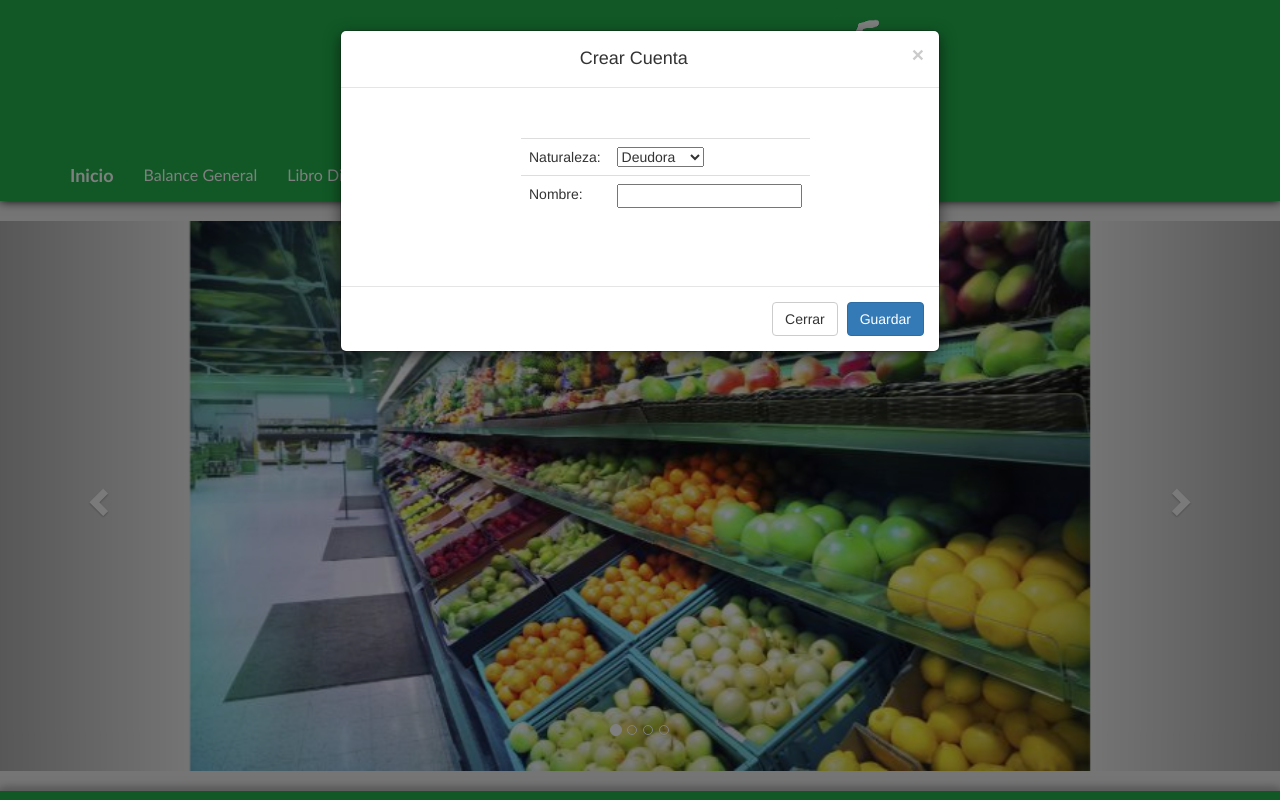
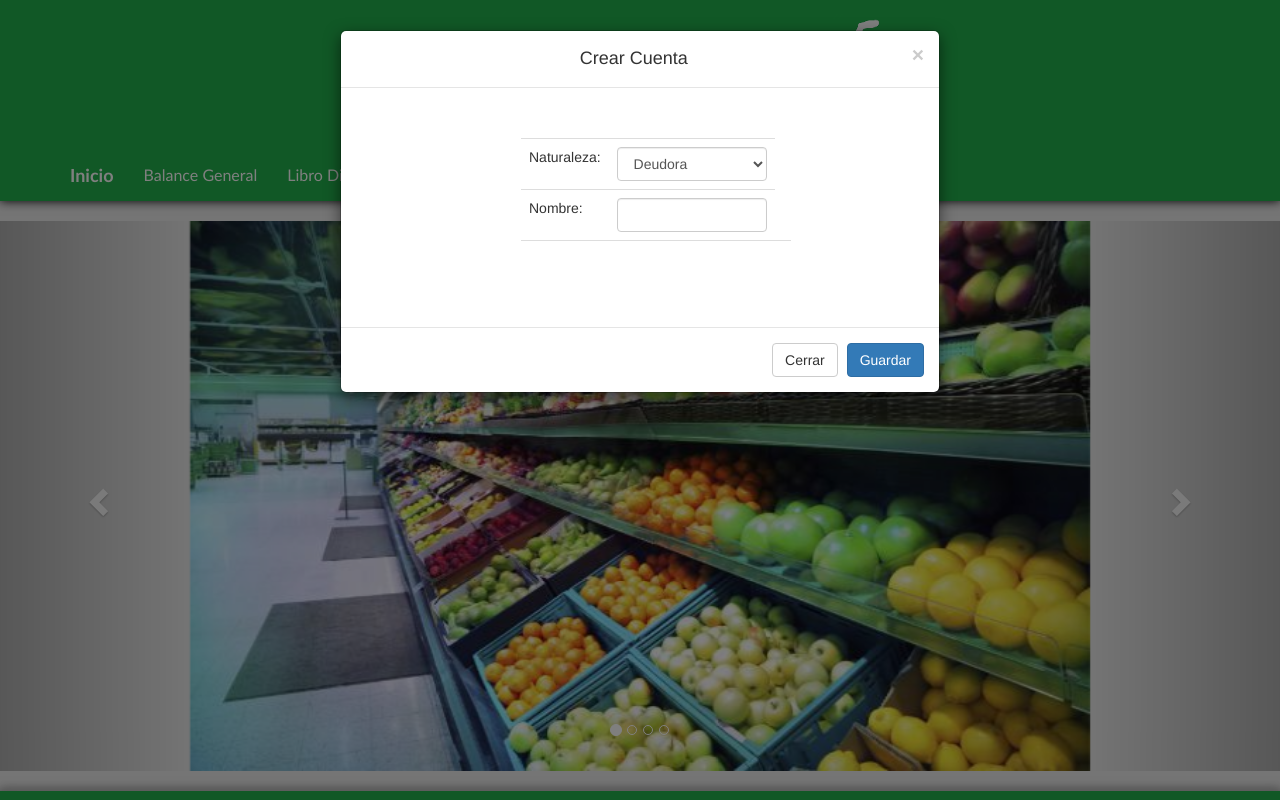
Before and after one commit to SupermerPOO/SupermerPOO, a PHP site: page /menu_contador.php in a window 1280 px wide, after a click on "Crear cuenta". Run offline with PHP 8.4, Linux system fonts and the light colour scheme.

Commit message:
Validaciones, y arreglos a menu del contador

```diff
--- a/ajax/validacion_contador.php
+++ b/ajax/validacion_contador.php
@@ -1,7 +1,6 @@
 <?php
 	switch ($_GET['accion']) {
 		case '1':
-		echo "llegue hasta aqui";
 		?>
 
                   <div class="modal-dialog" role="document">
@@ -20,11 +19,61 @@
                 </div><!-- /.modal -->
                 <?php
 			break;
+      case '2':
+      ?>
+              <div class="modal-dialog" role="document">
+                    <div class="modal-content">
+                      <div class="modal-header">
+                        <button type="button" class="close" data-dismiss="modal" aria-label="Close"><span aria-hidden="true">&times;</span></button>
+                        <h4 class="modal-title text-center">Crear Cuenta</h4>
+                      </div>
+                      <div class="modal-body" style="padding: 50px 300px 50px 180px;">
+                      <table class="table table-hover" align="center">
+                      <tr>
+                        <td >
+                        Naturaleza:
+
+                        </td>
+                        <td>
+                        <select name="slc-naturaleza" id="slc-naturaleza" style="width: 150px" class="form-control" required="" autofocus="" >
+                          <option>Deudora</option>
+                          <option>Acreedora</option>
+                        </select>
+
+                        </td>
+
+
+                      </tr>
+                          <tr>
+                        <td>
+                        Nombre:
+
+                        </td>
+                        <td>
+                       <input type="text" name="txt-nombre" class="form-control" id="txt-nombre" required="" autofocus="">
+
+                        </td>
+
+
+                      </tr>
+                      <tr style="width: 150px" > <td id="td-natu" colspan="2"></td> <td></td></tr>
+
+                      </table>
+
+                      </div>
+                      <div class="modal-footer">
+                        <button type="button" class="btn btn-default" id="btn-cemodal" data-dismiss="modal">Cerrar</button>
+                        <button type="button" class="btn btn-primary" name="guardarModal" id="guardarModal">Guardar</button>
+                      </div>
+                    </div><!-- /.modal-content -->
+                  </div><!-- /.mo-->
+                  <?php
+      break;
 
 		default:
 			# code...
 			break;
 	}
-	}
+
 
 ?>
--- a/css/estilos.css
+++ b/css/estilos.css
@@ -15,6 +15,12 @@ p {
   height: 150px;
 }
 
+#tablas{
+  background: #FFFFFF;
+  box-shadow: 10px 10px 10px black;
+  padding: 50px 50px 50px 50px;
+
+}
 header{
   background: #22B14C;
   box-shadow: 0px 0px 10px black;
--- a/menu_contador.php
+++ b/menu_contador.php
@@ -1,4 +1,4 @@
-<?php  ?>
+
 
 <!DOCTYPE html>
 <html>
@@ -10,10 +10,6 @@
     <link href="css/bootstrap.css" rel="stylesheet">
     <meta name="viewport" content="width=device-width, user-scalable=no, initial-scale=1.0, maximum-scale=1.0, minimum-scale=1.0">
     <link rel="stylesheet" type="text/css" href="css/estilos.css">
-    <script type="text/javascript" src="js/jquery.min.js"></script>
-    <script type="text/javascript" src="js/bootstrap.min.js"></script>
-     <script type="text/javascript" src="js/funciones.js"></script>
-     <script src="https://ajax.googleapis.com/ajax/libs/jquery/1.12.4/jquery.min.js"></script>
 
 </head>
 <body>
@@ -45,7 +41,7 @@
           <a href="libro_mayor_auxiliar.php">Libro Mayor Auxiliar</a>
         </li>
         <li>
-          <a href="#" data-toggle='modal' data-target='#myModal'>Crear cuenta</a>
+          <a href="#" data-toggle='modal' id='e-modal' data-target='#myModal'>Crear cuenta</a>
 
         </li>
         <li>
@@ -67,17 +63,18 @@
                       <div class="modal-body" style="padding: 50px 300px 50px 180px;">
                       <table class="table table-hover" align="center">
                       <tr>
-                        <td id='td-natu'>
+                        <td >
                         Naturaleza:
 
                         </td>
                         <td>
-                        <select name="slc-naturaleza" id="slc-naturaleza" required="" autofocus="" >
+                        <select name="slc-naturaleza" id="slc-naturaleza" style="width: 150px" class="form-control" required="" autofocus="" >
                           <option>Deudora</option>
                           <option>Acreedora</option>
                         </select>
 
                         </td>
+
 
                       </tr>
                           <tr>
@@ -86,18 +83,20 @@
 
                         </td>
                         <td>
-                       <input type="text" name="txt-nombre" class='form' id="txt-nombre" required="" autofocus="">
+                       <input type="text" name="txt-nombre" class='form-control' id="txt-nombre" required="" autofocus="">
 
                         </td>
 
+
                       </tr>
+                      <tr style="width: 150px" > <td id="td-natu" colspan="2"></td> <td></td></tr>
 
                       </table>
 
                       </div>
                       <div class="modal-footer">
                         <button type="button" class="btn btn-default" id='btn-cemodal' data-dismiss="modal">Cerrar</button>
-                        <button type="button" class="btn btn-primary" id='btn-gumodal'>Guardar</button>
+                        <button type="button" class="btn btn-primary" name="guardarModal" id="guardarModal">Guardar</button>
                       </div>
                     </div><!-- /.modal-content -->
                   </div><!-- /.modal-dialog -->
@@ -159,6 +158,11 @@
           </footer>
         </div>
     </section>
+        <script type="text/javascript" src="js/jquery.min.js"></script>
+    <script type="text/javascript" src="js/bootstrap.min.js"></script>
+     <script type="text/javascript" src="js/funciones.js"></script>
+     <script src="https://ajax.googleapis.com/ajax/libs/jquery/1.12.4/jquery.min.js"></script>
+
 
 </body>
 </html>
```
Also changed, not shown: ajax/procesar.php (+8 -5 lines), js/funciones.js (+33 -22 lines), libro_diario.php (+6 -19 lines), libro_mayor.php (+4 -15 lines), libro_mayor_auxiliar.php (+23 -15 lines).
